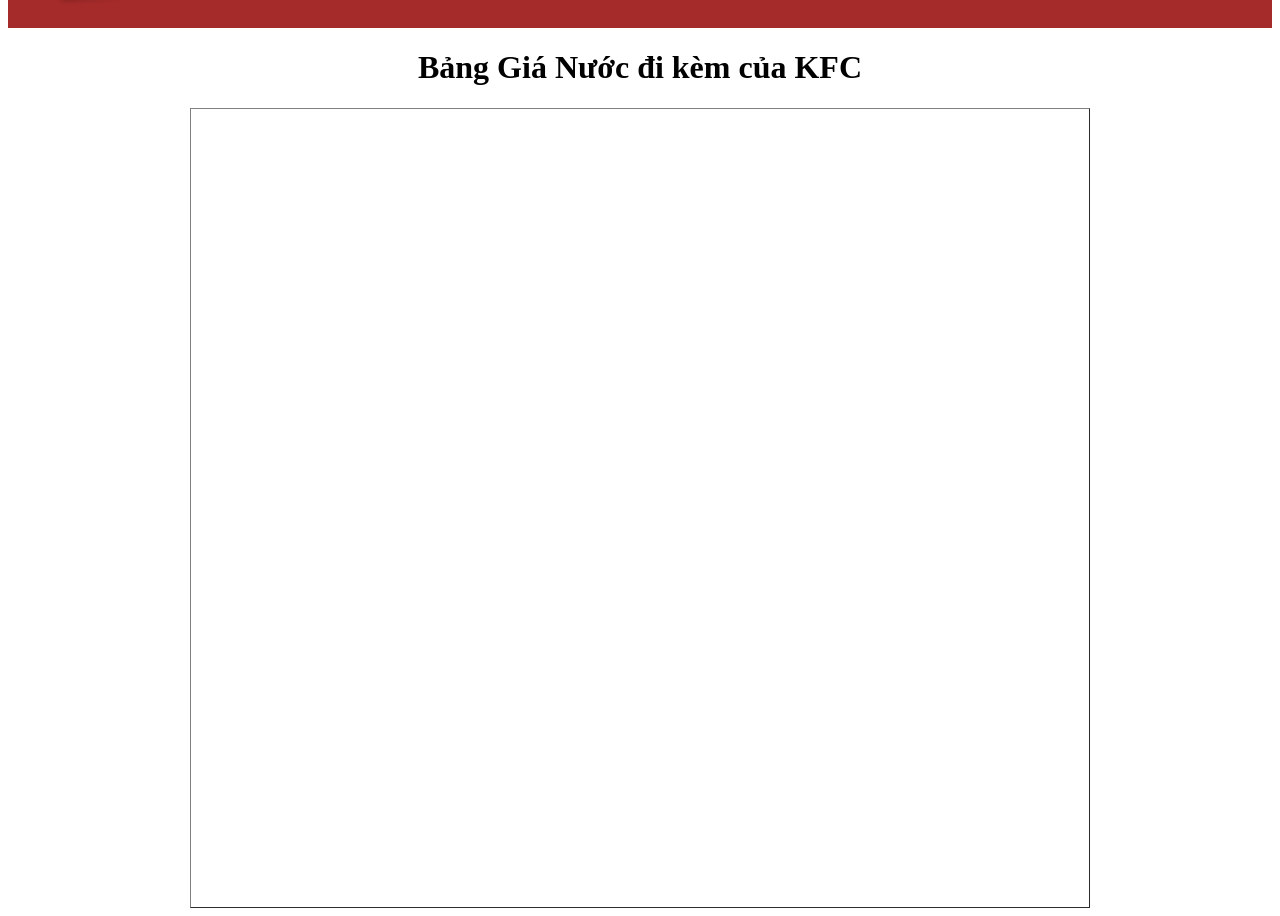
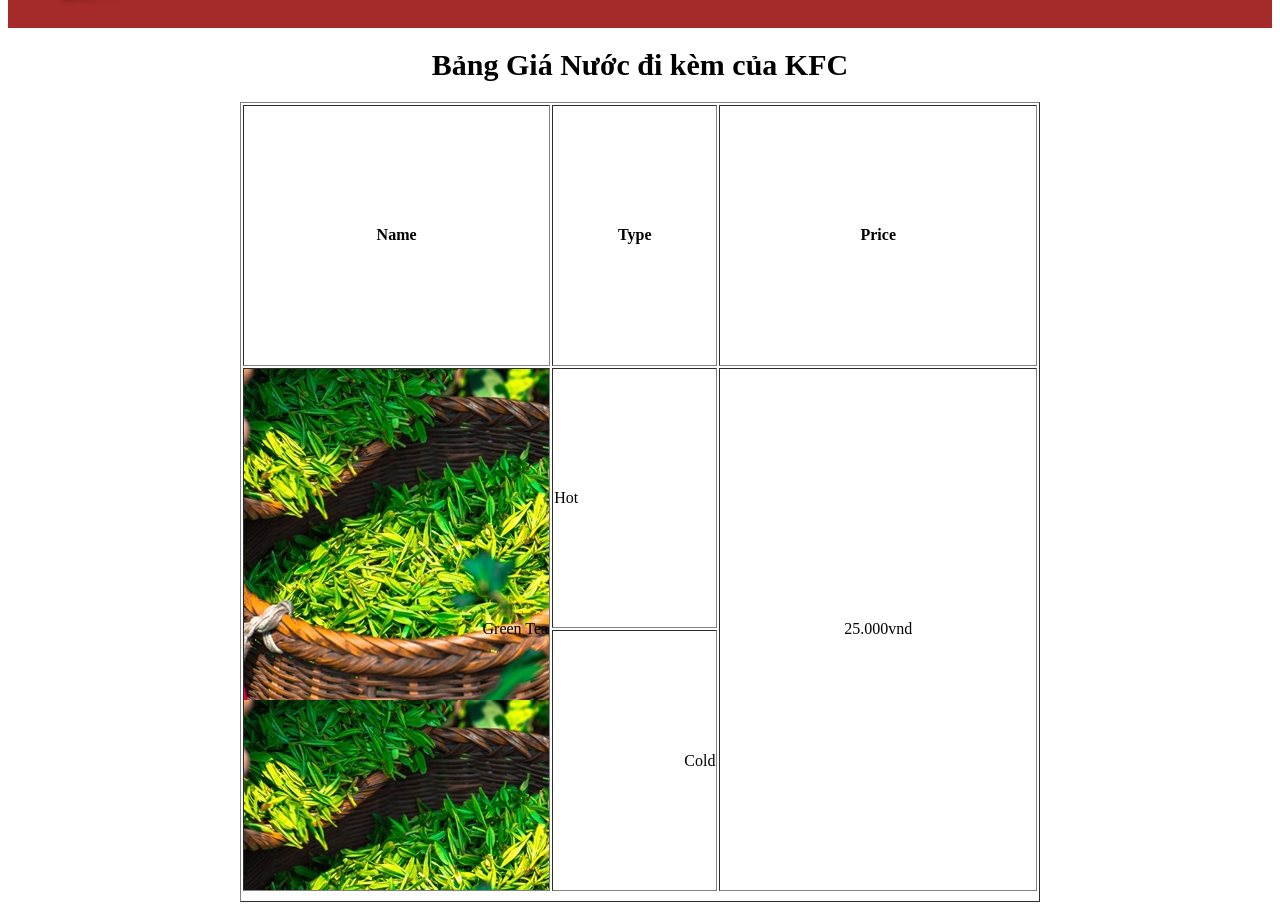
Before and after one commit to chris-v88/cybersoft-frontend, a plain HTML site: page KFC_bai_tap/index.html in a window 1280 px wide. Shown: the part 2068-2984 px from the top of the page. Drawn offline with Linux system fonts and the light colour scheme.

Commit message:
Add green tea -- taking break

```diff
--- a/KFC_bai_tap/index.html
+++ b/KFC_bai_tap/index.html
@@ -44,8 +44,26 @@
     </div>
 
     <div>
-        <h1 style="text-align:center;">Bảng Giá Nước đi kèm của KFC</h1>
-        <table border="1" width="900px" height="800px" align="center">
+        <h1 style="text-align:center; font-size:30px;">Bảng Giá Nước đi kèm của KFC</h1>
+        <table border="1", align="center" width="800px" height="800px">
+            <tr>
+                <th colspan="2">Name</th>
+                <th>Type</th>
+                <th>Price</th>
+            </tr>
+            <tr>
+                <td colspan="2" rowspan="2" background="img/greentea.jpg" align="right">Green Tea</td>
+				<td>Hot</td>
+				<td rowspan="2" align="center">25.000vnd</td>
+            </tr>
+			<tr>
+				<td align="right" >Cold</td>
+			</tr>
+            <tr></tr>
+            <tr></tr>
+            <tr></tr>
+            <tr></tr>
         </table>
+    </div>
 </body>
 </html>
```
